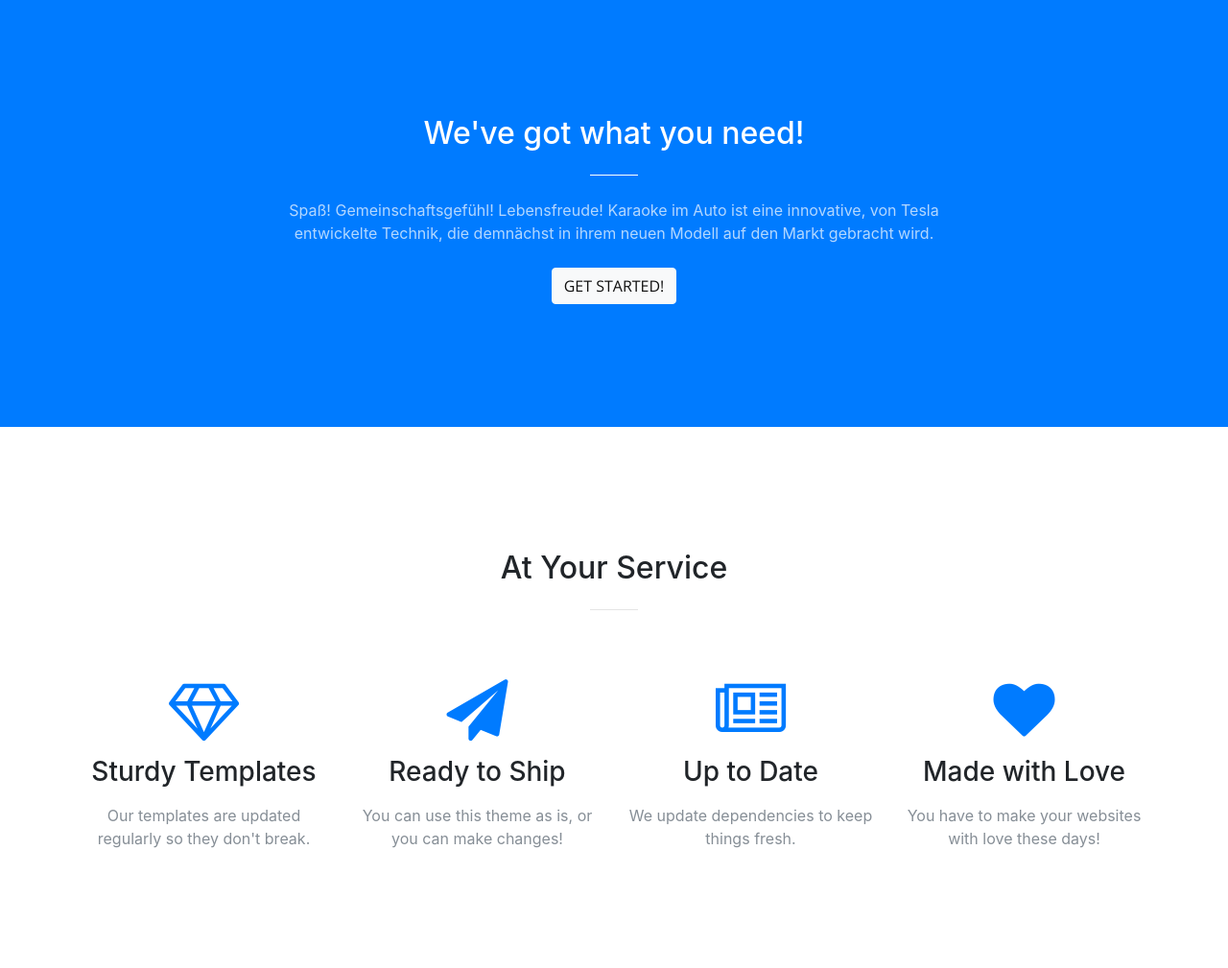
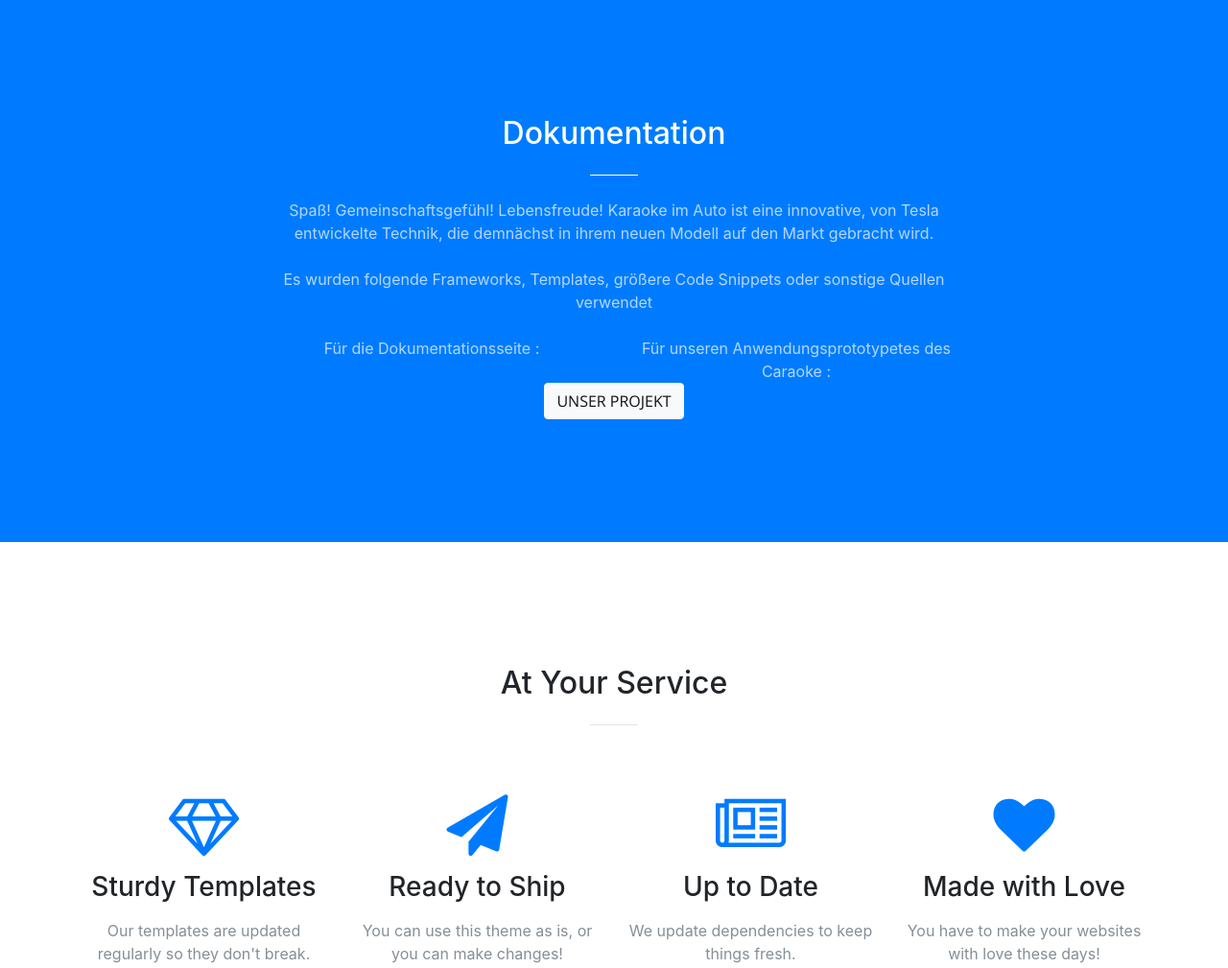
Before and after one commit to Fasust/Caraoke, a website with bundled scripts: page konzeptsite/startbootstrap-creative-gh-pages/index.html in a window 1280 px wide. Shown: the part 1900-2909 px from the top of the page at 96% size. Built offline with nearby package versions, Linux system fonts and the light colour scheme.

Commit message:
sources text

```diff
--- a/konzeptsite/startbootstrap-creative-gh-pages/index.html
+++ b/konzeptsite/startbootstrap-creative-gh-pages/index.html
@@ -118,10 +118,17 @@
       <div class="container ">
         <div class="row">
           <div class="col-lg-8 mx-auto text-center">
-            <h2 class="section-heading text-white">We've got what you need!</h2>
+            <h2 class="section-heading text-white">Dokumentation</h2>
             <hr class="light my-4">
             <p class="text-faded mb-4">Spaß! Gemeinschaftsgefühl! Lebensfreude! Karaoke im Auto ist eine innovative, von Tesla entwickelte Technik, die demnächst in ihrem neuen Modell auf den Markt gebracht wird.</p>
-            <a class="btn btn-light btn-xl js-scroll-trigger" href="#services">Get Started!</a>
+            <p class="text-faded mb-4"> Es wurden folgende Frameworks, Templates, größere Code Snippets oder sonstige Quellen verwendet </p>
+
+            <div class="row">
+              <div class="col-md-6 text-faded">Für die Dokumentationsseite :</div>
+              <div class="col-md-6 text-faded">Für unseren Anwendungsprototypetes des Caraoke :</div>
+
+            </div>
+            <a class="btn btn-light btn-xl js-scroll-trigger" href="#services">Unser Projekt</a>
           </div>
         </div>
       </div>
@@ -280,7 +287,7 @@
           <div class="col-lg-8 mx-auto text-center">
             <h2 class="section-heading feature1red">Über uns</h2>
             <hr class="my-4">
-            <p class="mb-5">Avarices ist eine fiktive Agentur im Rahmen eines Projektes des Fachs WBA 1 (Web-basierte Anwendung 1) an der Technischen Hochschule Köln. Bei dieser Seite handelt es sich ebenfalls um eine nicht reale Seite und eine fiktive Anwendung für die Marke Tesla.)</p>
+            <p class="mb-5">Avarices ist eine fiktive Agentur im Rahmen eines Projektes des Fachs WBA 1 (Web-basierte Anwendung 1) an der Technischen Hochschule Köln. Bei dieser Seite handelt es sich ebenfalls um eine nicht reale Seite und eine fiktive Anwendung für die Marke Tesla.</p>
             <p class="mb-5"> 07.12.2017</p>
             <p class="mb-5 feature1red2"> Sebastian Faust, Arthur Tissen, Caoline Jungjohann & Viktoria Müller</p>
             <hr class="my-4">
```
